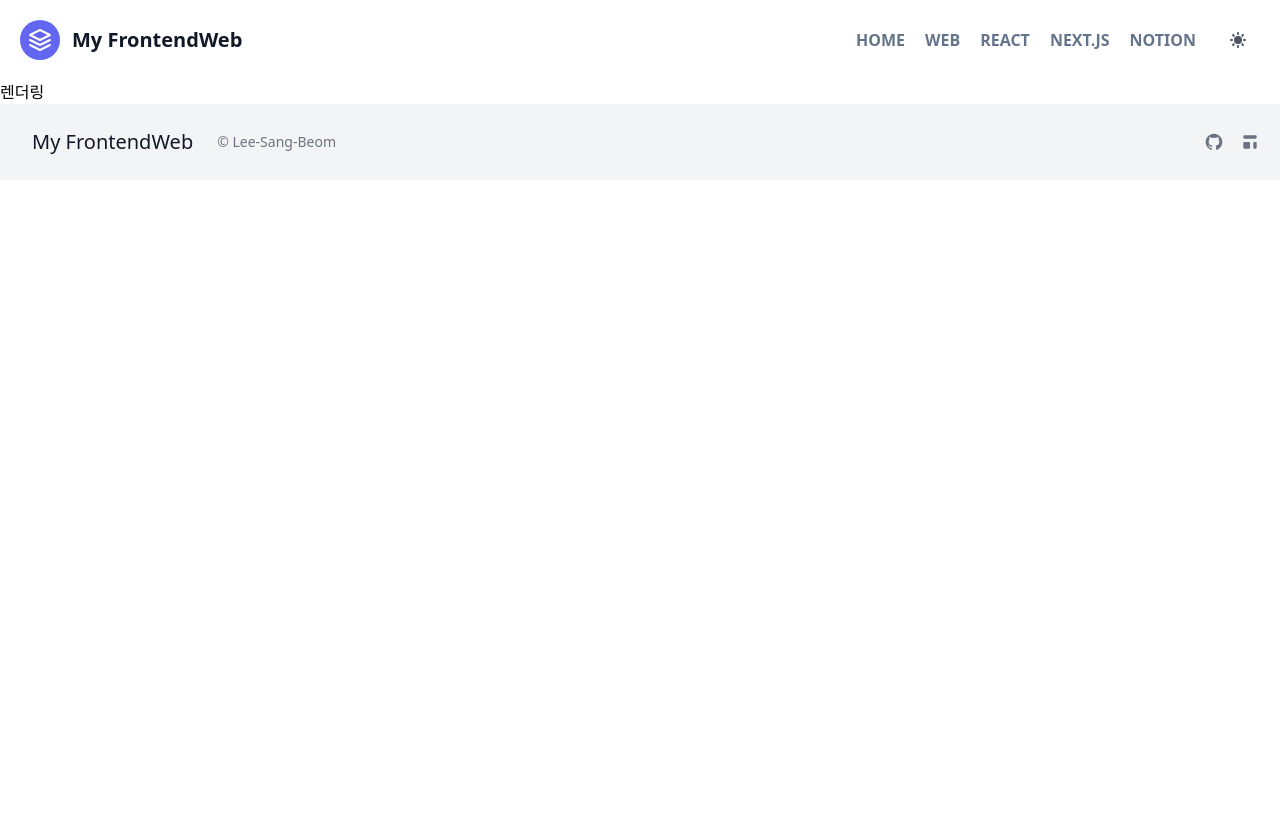
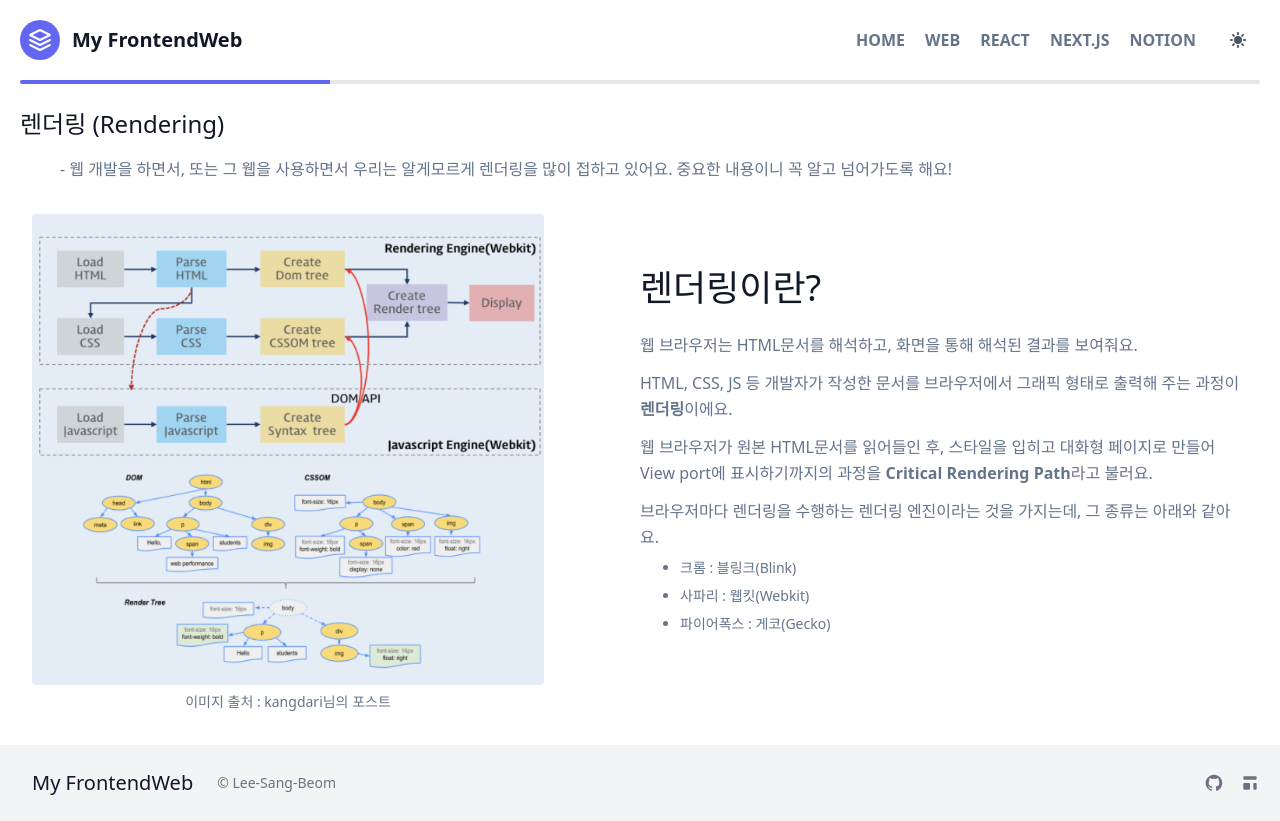
Before and after one commit to Lee-Sang-Beom/nextjs_and_notion, a Next.js app: page /web_basic/rendering in a window 1280 px wide. Before the commit the page ends 800 px from the top, so only its background shows below. Built offline with nearby package versions, Linux system fonts and the light colour scheme.

Commit message:
add rendering page content : title, A rough conceptual explanation of the topic

```diff
--- a/pages/web_basic/rendering.js
+++ b/pages/web_basic/rendering.js
@@ -1,6 +1,7 @@
 import Link from "next/link";
 import Layout from "../../components/layout";
 import Head from "next/head";
+import Learn_More from "../../components/learn_More";
 
 export default function Rendering() {
   return (
@@ -10,8 +11,66 @@ export default function Rendering() {
         <meta name="description" content="Start Next.js" />
         <link rel="icon" href="/favicon.ico" />
       </Head>
-
-      렌더링
+      {/*내용 설명*/}
+      <section className="text-gray-600 body-font">
+        {/* 내용 1 : 소개 */}
+        <div className="container px-5 mx-auto md:flex-row flex-col items-center">
+          <div className="flex flex-col">
+            {/* bar 길이*/}
+            <div className="h-1 bg-gray-200 rounded overflow-hidden">
+              <div className="w-1/4 h-full bg-indigo-500"></div>
+            </div>
+            <div className="flex flex-wrap sm:flex-row flex-col py-6 mb-2">
+              <h1 className="sm:w-2/5 text-gray-900 font-medium title-font text-2xl mb-2 sm:mb-0">
+                {`렌더링 (Rendering)`}
+              </h1>
+              <p className="sm:w-full leading-relaxed text-base sm:pl-10 pl-0 mt-4">
+                - 웹 개발을 하면서, 또는 그 웹을 사용하면서 우리는 알게모르게
+                렌더링을 많이 접하고 있어요. 중요한 내용이니 꼭 알고 넘어가도록
+                해요!
+              </p>
+            </div>
+          </div>
+        </div>
+        <div className="container mx-auto flex px-5 md:flex-row flex-col items-center mb-8">
+          <div className="lg:max-w-lg lg:w-full md:w-1/2 w-5/6 mb-10 md:mb-0 ml-3 text-center">
+            <img
+              className="object-cover object-center rounded mb-1"
+              alt="hero"
+              src="/img/rendering_main.png"
+            />
+            <a className="text-sm" title="이동하기" href={`https://velog.io/@ksh4820/%EB%B8%8C%EB%9D%BC%EC%9A%B0%EC%A0%80%EC%9D%98-%EB%A0%8C%EB%8D%94%EB%A7%81-%EC%9B%90%EB%A6%AC`}> 이미지 출처 : kangdari님의 포스트</a>
+          </div>
+          <div className="lg:flex-grow md:w-1/2 lg:pl-24 md:pl-16 flex flex-col md:items-start md:text-left items-center text-center">
+            <h1 className="title-font sm:text-4xl text-3xl mb-6 font-medium text-gray-900">
+              렌더링이란?
+            </h1>
+            <p className="mb-3 leading-relaxed">
+              {`웹 브라우저는 HTML문서를 해석하고, 화면을 통해 해석된 결과를 보여줘요.`}
+            </p>
+            <p className="mb-3 leading-relaxed">
+              {`HTML, CSS, JS 등 개발자가 작성한 문서를 브라우저에서 그래픽 형태로 출력해 주는 과정이 `}
+              <strong>렌더링</strong>
+              {`이에요.`}
+            </p>
+            <p className="mb-3 leading-relaxed">
+              {`웹 브라우저가 원본 HTML문서를 읽어들인 후, 스타일을 입히고 대화형 페이지로 만들어 View port에 표시하기까지의 과정을 `}
+              <strong>{`Critical Rendering Path`}</strong>
+              {`라고 불러요.`}
+            </p>
+            <p className="leading-relaxed">
+              {`브라우저마다 렌더링을 수행하는 렌더링 엔진이라는 것을 가지는데, 그 종류는 아래와 같아요.`}
+            </p>
+            <div className="leading-relaxed text-base mb-4">
+              <ul className="list-disc ml-10 mt-2 text-sm  text-slate-500 dark:text-slate-300">
+                <li className="mb-2 ">{`크롬 : 블링크(Blink)`}</li>
+                <li className="mb-2">{`사파리 : 웹킷(Webkit)`}</li>
+                <li className="mb-2 ">{`파이어폭스 : 게코(Gecko)`}</li>
+              </ul>
+            </div>
+          </div>
+        </div>
+      </section>
     </Layout>
   );
 }
```
Also changed, not shown: public/img/rendering_main.png (added).
